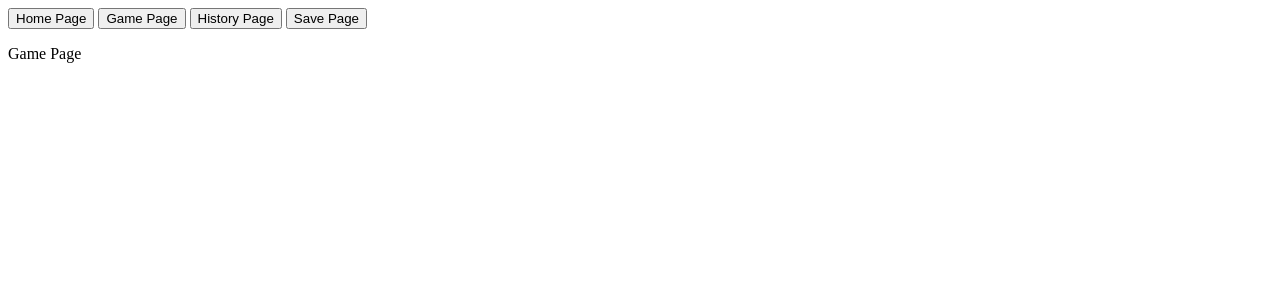
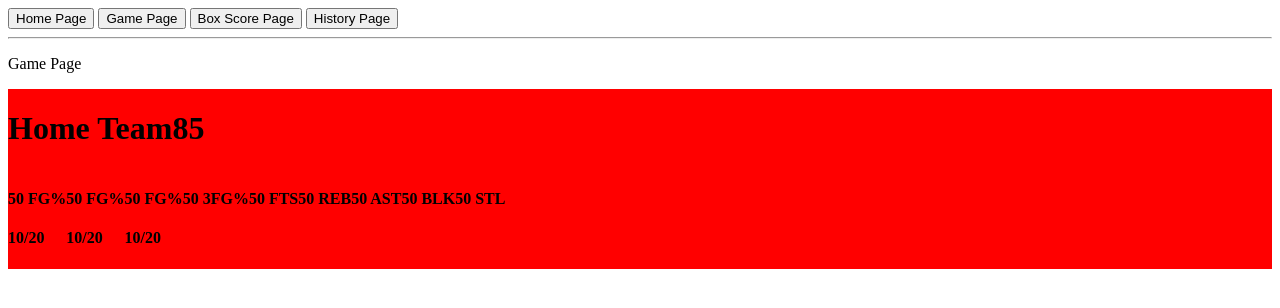
Before and after one commit to SenorMcTacos/BasketballWebsiteStatTracker, a website: page public/index.html in a window 1280 px wide. Both pictures are taken after a click on the button "Game Page". Drawn offline with Linux system fonts and the light colour scheme.

Commit message:
Game Page otw

```diff
--- a/public/index.html
+++ b/public/index.html
@@ -10,18 +10,67 @@
         <header>
             <button id="HomePageB" class="HeaderB">Home Page</button>
             <button id="GamePageB" class="HeaderB">Game Page</button>
+            <button id="BoxScoreB" class="HeaderB">Box Score Page</button>
             <button id="HistoryPageB" class="HeaderB">History Page</button>
-            <button id="SavePageB" class="HeaderB">Save Page</button>
+            <hr>
         </header>
         <div id="HomePage" class="Pages">
             <div>
-                <h1>Players:</h1>
-                <h4>Player 1</h4>
+                <button>New Game</button>
+                <button>Continue Game</button>
+            </div>
+
+            <div>
+                <h1>Current Game</h1>
+
+                <h1>Players</h1>
             </div>
         </div>
 
         <div id="GamePage" class="Pages hidden">
             <p>Game Page</p>
+
+            <!-- Score / Teams-->
+            <div id="GameHeaderDiv">
+                <div id="HomeTeamScoreDiv">
+                    <h1>Home Team</h1>
+                    <h1 id="HomeTeamScore">85</h1>
+                </div>
+                <div id="GameStatsDiv">
+                    <div id="FieldGoalStat">
+                        <h4 id="FieldGoalPercentage">50 FG%</h4>
+                        <h4 id="FieldGoals">10/20</h4>
+                    </div>
+                    <div id="3PTFieldGoalStat">
+                        <h4 id="3PTFieldGoalPercentage">50 FG%</h4>
+                        <h4 id="3PTFieldGoals">10/20</h4>
+                    </div>
+                    <div id="FreeThrowStat">
+                        <h4 id="FreeThrowPercentage">50 FG%</h4>
+                        <h4 id="FreeThrowGoals">10/20</h4>
+                    </div>
+                    <h4>50 3FG%</h4>
+                    <h4>50 FTS</h4>
+                    <h4>50 REB</h4>
+                    <h4>50 AST</h4>
+                    <h4>50 BLK</h4>
+                    <h4>50 STL</h4>
+                </div>
+
+
+            </div>
+            <!-- Players / Team-->
+            <div>
+
+            </div>
+            <!-- Players / Team Bench -->
+            <div>
+
+            </div>
+        </div>
+
+        <div id="BoxScorePage" class="Pages hidden">
+            <p>Save Page</p>
         </div>
 
         <div id="HistoryPage" class="Pages hidden">
@@ -29,9 +78,7 @@
 
         </div>
 
-        <div id="SavePage" class="Pages hidden">
-            <p>Save Page</p>
-        </div>
+
 
 
 
--- a/public/style.css
+++ b/public/style.css
@@ -2,3 +2,21 @@
 {
     display: none;
 }
+
+#GameHeaderDiv
+{
+    background-color: red;
+    display: flex;
+    flex-direction: column;
+    align-items: left;
+}
+#HomeTeamScoreDiv
+{
+    display: flex;
+    flex-direction: row;
+}
+#GameStatsDiv
+{
+    display: flex;
+    flex-direction: row;
+}
```
